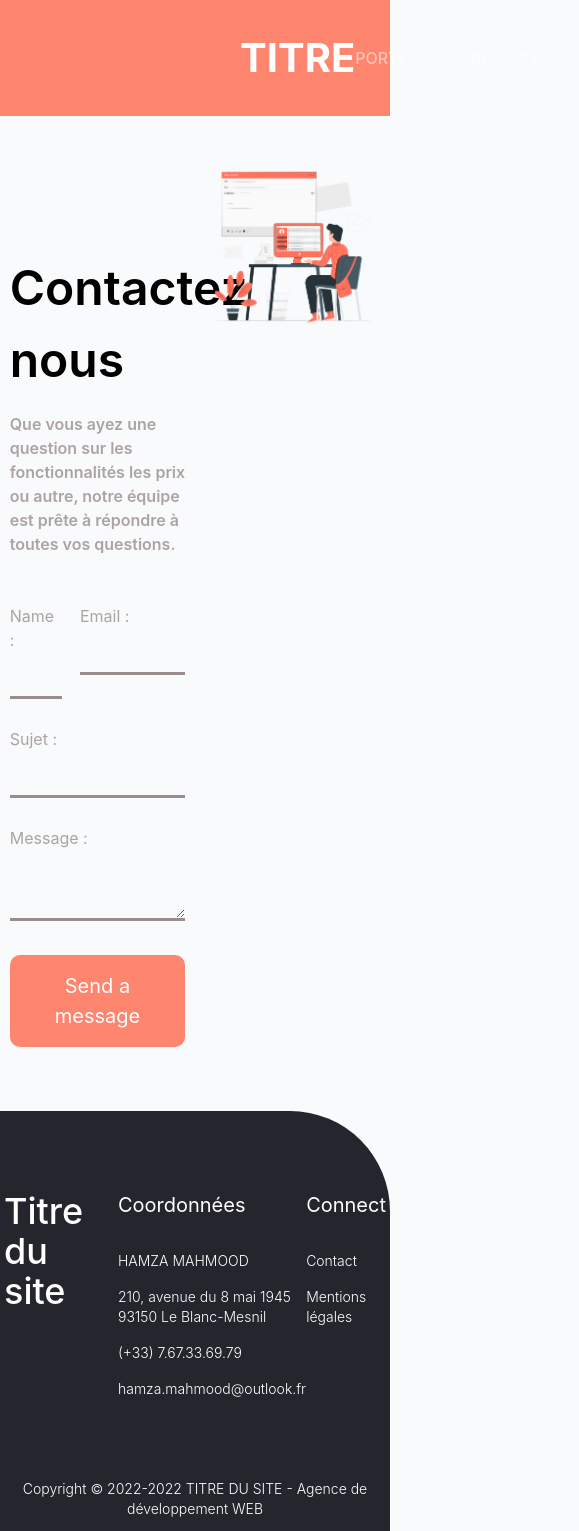
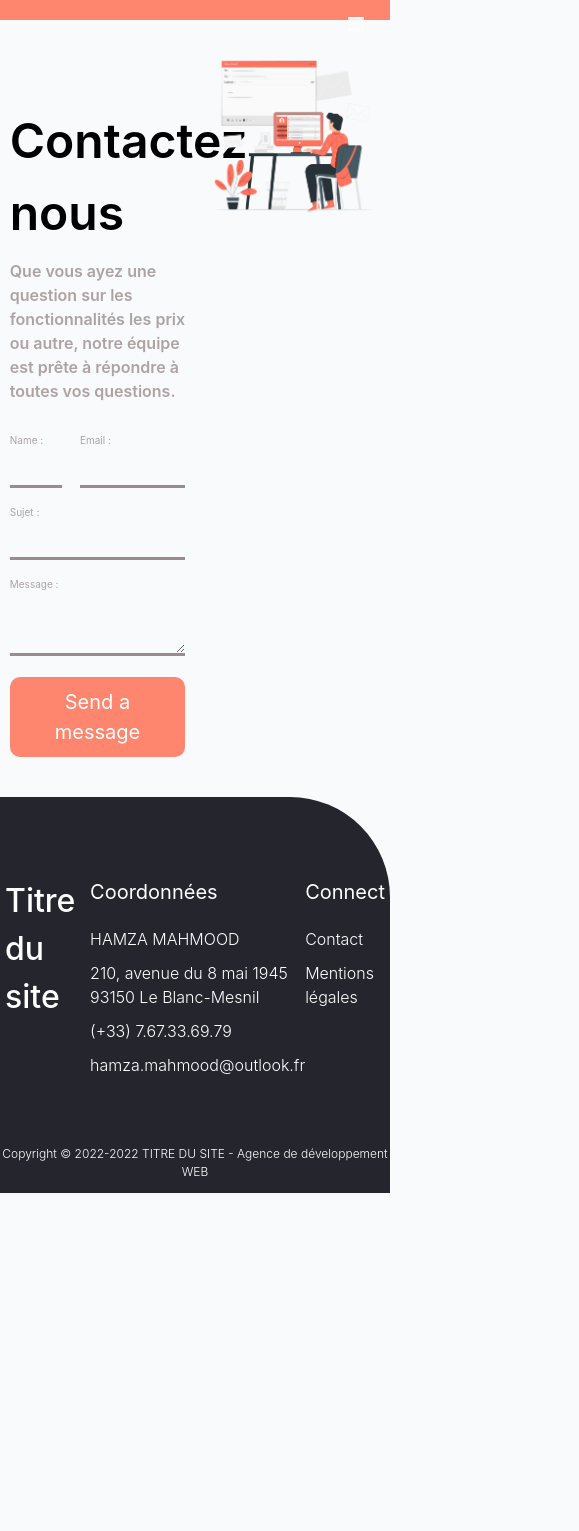
Before and after one commit to Zhamza1/Portfolio, a React (Create React App) app: page /contact in a window 390 px wide. Shown: the whole page, 579 px wide, since content can reach past the window. After the commit the page ends 1193 px from the top, so only its background shows below. Built offline with nearby package versions, Linux system fonts and the light colour scheme.

Commit message:
start responsive

```diff
--- a/package.json
+++ b/package.json
@@ -8,6 +8,7 @@
     "@testing-library/user-event": "^13.5.0",
     "react": "^18.2.0",
     "react-dom": "^18.2.0",
+    "react-icons": "^4.6.0",
     "react-router-dom": "^6.4.2",
     "react-router-hash-link": "^2.4.3",
     "react-scripts": "5.0.1",
--- a/src/components/footer.jsx
+++ b/src/components/footer.jsx
@@ -6,30 +6,30 @@ import {
 const footer = () => {
   return (
     <>
-      <footer className=' bg-third text-white w-full pb-3 rounded-tr-[100px] pt-[5rem] ' >
-        <section className='flex px-1 justify-around pb-[3rem]' >
+      <footer className=' bg-third text-white w-full pb-[1.2rem] rounded-tr-[10rem] pt-[8rem] ' >
+        <section className='flex px-[0.5rem] justify-around pb-[4.8rem]' >
         <div>
-          <h1 className='text-4xl font-medium ' >Titre du site </h1>
+          <h1 className='text-[3.2rem] font-medium ' >Titre du site </h1>
         </div>
 
         <div>
-          <p className='text-xl font-normal ' >Coordonnées</p>
-          <p className='pt-8 font-light text-sm'>HAMZA MAHMOOD</p>
-          <p className='pt-4 font-light text-sm' >210, avenue du 8 mai 1945 93150 Le Blanc-Mesnil
+          <p className='text-[2rem] font-normal ' >Coordonnées</p>
+          <p className='pt-[2rem] font-light text-[1.6rem]'>HAMZA MAHMOOD</p>
+          <p className='pt-[1rem] font-light text-[1.6rem]' >210, avenue du 8 mai 1945 93150 Le Blanc-Mesnil
           </p>
-          <p className='pt-4 font-light text-sm ' >(+33) 7.67.33.69.79</p>
+          <p className='pt-[1rem] font-light text-[1.6rem] ' >(+33) 7.67.33.69.79</p>
 
-          <p className='pt-4 font-light text-sm' >hamza.mahmood@outlook.fr</p>
+          <p className='pt-[1rem] font-light text-[1.6rem]' >hamza.mahmood@outlook.fr</p>
         </div>
 
         <div>
-          <p className='text-xl font-normal '>Connect</p>
-          <Link to="/contact" > <p className='pt-8 font-light text-sm'>Contact</p> </Link>
-          <p className='pt-4 font-light text-sm cursor-pointer' >Mentions légales </p>
+          <p className='text-[2rem] font-normal '>Connect</p>
+          <Link to="/contact" > <p className='pt-[2rem] font-light text-[1.6rem]'>Contact</p> </Link>
+          <p className='pt-[1rem] font-light cursor-pointer text-[1.6rem] ' >Mentions légales </p>
           </div>
         </section>
 
-        <div className='text-center pt-8 font-light text-sm  ' >Copyright © 2022-2022 TITRE DU SITE - Agence de développement WEB</div>
+        <div className='text-center pt-[2rem] font-light text-[1.2rem]  ' >Copyright © 2022-2022 TITRE DU SITE - Agence de développement WEB</div>
       </footer>
     </>
   )
--- /dev/null
+++ b/src/components/header.css
@@ -0,0 +1,53 @@
+header .nav-btn {
+	padding: 5px;
+	cursor: pointer;
+	background: transparent;
+	border: none;
+	outline: none;
+	color: white;
+	visibility: hidden;
+	opacity: 0;
+	font-size: 1.8rem;
+}
+
+
+
+@media only screen and (max-width: 768px) {
+	header .nav-btn {
+		visibility: visible;
+		opacity: 1;
+	}
+
+	header nav {
+		position: fixed;
+		top: 0;
+		left: 0;
+		height: 100%;
+		width: 100%;
+		display: flex;
+		flex-direction: column;
+		align-items: center;
+		justify-content: center;
+		gap: 1.5rem;
+		background-color: #FE856E;
+		transition: 1s;
+		transform: translateY(-100vh);
+	}
+
+	header .responsive_nav {
+		transform: none;
+	}
+
+	nav .nav-close-btn {
+		position: absolute;
+		top: 2rem;
+		right: 2rem;
+	}
+
+    .nav-open-btn {
+        position: absolute;
+        right: 2rem;
+        display: block;
+    }
+
+}
--- a/src/components/header.jsx
+++ b/src/components/header.jsx
@@ -1,23 +1,42 @@
-import React from 'react'
+import { useRef,React } from 'react'
 import {
   Link
 } from "react-router-dom";
-import "../index.css"
+import "./header.css"
 
+import { FaBars,FaTimes } from 'react-icons/fa';
 
-const header = () => {
+const Header = () => {
+
+  const navRef = useRef();
+
+	const showNavbar = () => {
+		navRef.current.classList.toggle("responsive_nav");
+	};
+
   return (
     <>
-      <header className="bg-header2 w-[100%]" >
-        <ul className='flex justify-around px-60 text-white items-center py-7 bg-no-repeat   ' >
-          <Link to="/" className='text-[40px] font-bold ' > TITRE </Link>
-          <Link to="/portfolio" ><li className=' font-medium text-[#ffffff] opacity-50 hover:opacity-100 transition-all duration-500 active:opacity-100 ' >PORTFOLIO</li> </Link>
-          <Link to="/tarifs"> <li className=' font-medium text-[#ffffff] opacity-50 hover:opacity-100 transition-all duration-500  focus:opacity-100'  >TARIFS</li></Link>
-          <Link to="/contact" > <li className=' font-medium text-[#ffffff] opacity-50 hover:opacity-100 transition-all duration-500 '  >CONTACT</li> </Link>
-        </ul>
+      <header className="bg-header2 w-[100%] md:py-[1rem]  " >
+        <nav className='z-[100000]' ref={navRef} >
+          <ul className='flex justify-around px-60 text-white items-center py-7 bg-no-repeat text-[1.6rem] md:text-[1.4rem] md:flex-col ' >
+            <Link to="/" className='text-[40px] font-bold ' > TITRE </Link>
+            <Link to="/portfolio" ><li className=' font-medium text-[#ffffff] opacity-50 hover:opacity-100 transition-all duration-500 active:opacity-100 ' >PORTFOLIO</li> </Link>
+            <Link to="/tarifs"> <li className=' font-medium text-[#ffffff] opacity-50 hover:opacity-100 transition-all duration-500  focus:opacity-100'  >TARIFS</li></Link>
+            <Link to="/contact" > <li className=' font-medium text-[#ffffff] opacity-50 hover:opacity-100 transition-all duration-500 '  >CONTACT</li> </Link>
+          </ul>
+          <button
+					className="nav-btn nav-close-btn"
+					onClick={showNavbar}>
+					<FaTimes />
+				</button>
+        </nav>
+        <button className="nav-btn nav-open-btn "
+        onClick={showNavbar}>
+				  <FaBars />
+			  </button>
       </header>
     </>
   )
 }
 
-export default header
+export default Header
--- a/src/components/homeCard.jsx
+++ b/src/components/homeCard.jsx
@@ -4,10 +4,10 @@ import React from 'react'
 const homeCard = (props) => {
   return (
     <>
-        <div className={` cursor-pointer font-medium text-[36px] w-[28%] rounded-xl h-[700px] mx-4 bg-no-repeat ${props.bgImage}`}>
-          <div className='pt-20 text-center transition transition-opacity-25 backdrop-blur-[5px] bg-[#000000] top-0 left-0 w-full h-full rounded-xl opacity-0 hover:opacity-60 transition-transform-25 hover:translate-y-[0px] translate-y-[20px] '>
+        <div className={` cursor-pointer font-medium text-[3.6rem] w-[28%] rounded-[1rem] h-[70rem] mx-4 bg-no-repeat ${props.bgImage}`}>
+          <div className='pt-[4rem] text-center transition transition-opacity-25 backdrop-blur-[0.5rem] bg-[#000000] top-0 left-0 w-full h-full rounded-xl opacity-0 hover:opacity-60 transition-transform-25 hover:translate-y-[0px] translate-y-[2rem] '>
             <div className='text-[#ffffff]' >{props.title}</div>
-              <p className='text-[#ffffff] font-regular text-[14px] text-center ' >{props.description}</p>
+              <p className='text-[#ffffff] font-regular text-[1.4rem] text-center ' >{props.description}</p>
 
           </div>
         </div>
--- a/src/components/tarifsCard.jsx
+++ b/src/components/tarifsCard.jsx
@@ -7,7 +7,7 @@ import {
 const tarifsCard = (props) => {
   return (
     <>
-        <div className=' relative flex justify-center drop-shadow-lg w-[90%] bg-[#FFFFFF] py-[1rem]  mx-[5%] rounded-[10px] mb-[4rem] cursor-pointer transition-all duration-500 hover:top-[-10px] hover:shadow-2xl  ' >
+        <div className='relative flex justify-center drop-shadow-lg w-[90%] bg-[#FFFFFF] py-[1rem]  mx-[5%] rounded-[10px] mb-[4rem] cursor-pointer transition-all duration-500 hover:top-[-10px] hover:shadow-2xl ' >
             <div className={` w-[26%] ${props.bgColor} rounded-[10px] text-center px-[3rem] pt-[2rem] pb-[3rem] ${props.textColor}  `} >
                 <h3 className='font-semibold text-[20px] ' >SITE VITRINE <br /> {props.site} </h3>
                 <h2 className='font-semibold text-[32px] ' >À PARTIR DE {props.prix}€ </h2>
--- a/src/index.css
+++ b/src/index.css
@@ -6,9 +6,18 @@
 
 @import url('https://fonts.googleapis.com/css2?family=Inter:wght@100;200;300;400;500;600;700;800;900&display=swap');
 
+* {
+	padding: 0;
+	margin: 0;
+	box-sizing: border-box;
+}
+
+
+html {
+    font-size: 10px;
+}
+
 body {
-    margin: 0;
-    padding:0;
     font-family: "Inter", sans-serif;
     background-color: #F8FAFB;
 }
--- a/src/page/home.jsx
+++ b/src/page/home.jsx
@@ -9,27 +9,27 @@ const Home = (name) => {
   return (
     <>
 
-    <section className=' bg-header2 bg-no-repeat  pb-[10rem] text-white w-full ' >
-       <header className='pt-[4rem] pb-[4rem] rounded-full ' >
-        <ul className='flex justify-around px-60 text-white items-center font-regular text-[16px]' >
-          <Link to="/" className='text-[40px] font-bold  ' > TITRE </Link>
+    <section className=' bg-header2 bg-no-repeat  pb-[14rem] text-white w-full rounded-bl-[8rem] lg:pb-[4rem]  ' >
+       <header className='pt-[6.4rem] pb-[6.4rem] ' >
+        <ul className='flex justify-around px-[12rem] text-white items-center font-regular text-[1.6rem]' >
+          <Link to="/" className='text-[4rem] font-bold sm:text-[2rem] ' > TITRE </Link>
           <Link to="/portfolio" ><li className='hover:font-regular' >PORTFOLIO</li> </Link>
           <Link to="/tarifs"> <li>TARIFS</li></Link>
           <Link to="/contact" > <li>CONTACT</li> </Link>
         </ul>
       </header>
       <div className='text-center' >
-        <h2 className='text-[32px] font-medium ' >Hamza Mahmood </h2>
-        <h1 className='text-[48px] font-semibold' >Développeur web</h1>
-        <h2 className='text-[32px] font-medium' > Création de site web : site vitrine,<br></br>  corporate et e-commerce </h2>
+        <h2 className='text-[3.2rem] font-medium ' >Hamza Mahmood </h2>
+        <h1 className='text-[4.8rem] font-semibold' >Développeur web</h1>
+        <h2 className='text-[3.2rem] font-medium' > Création de site web : site vitrine,<br></br>  corporate et e-commerce </h2>
 
-        <div className='pt-[3rem]' ><Link to="/contact" > <button type='submit' className=' text-[#FE6965] bg-[#FFFFFF] font-medium px-12 py-2.5 rounded-full text-[20px] hover:bg-[#EFEFEF]  transition ease-in-out delay-100 ' >Contact</button> </Link> </div>
+        <div className='pt-[3rem]' ><Link to="/contact" > <button type='submit' className=' text-[#FE6965] bg-[#FFFFFF] font-medium px-[4rem] py-[0.5rem] rounded-full text-[2rem] hover:bg-[#EFEFEF]  transition ease-in-out delay-100 ' >Contact</button> </Link> </div>
         </div>
 
     </section>
 
     <section >
-      <h1 className='text-[48px] font-medium flex justify-center mt-[4rem] mb-[6rem] '>Mes Services </h1>
+      <h1 className='text-[4.8rem] font-medium flex justify-center mt-[5rem] mb-[8rem] '>Mes Services </h1>
 
       <div>
         <div className=' flex justify-center flex-wrap mx-[9%] '  >
--- a/tailwind.config.js
+++ b/tailwind.config.js
@@ -5,6 +5,23 @@ module.exports = {
     fontFamily: {
       display: ['Inter', 'sans-serif'],
       body: ['Inter', 'sans-serif'],
+    },
+    screens: {
+
+      '2xl': {'max': '2500px'},
+      // => @media (max-width: 1535px) { ... }
+
+      'xl': {'max': '1440px'},
+      // => @media (max-width: 1279px) { ... }
+
+      'lg': {'max': '1024px'},
+      // => @media (max-width: 1023px) { ... }
+
+      'md': {'max': '768px'},
+      // => @media (max-width: 767px) { ... }
+
+      'sm': {'max': '425px'},
+      // => @media (max-width: 639px) { ... }
     },
     extend: {
       backgroundImage: {
```
Also changed, not shown: src/page/aPropos.jsx (+4 -4 lines), src/page/portfolio.jsx (+5 -5 lines), 1 other file (tests, documents, lock files or other folders).
